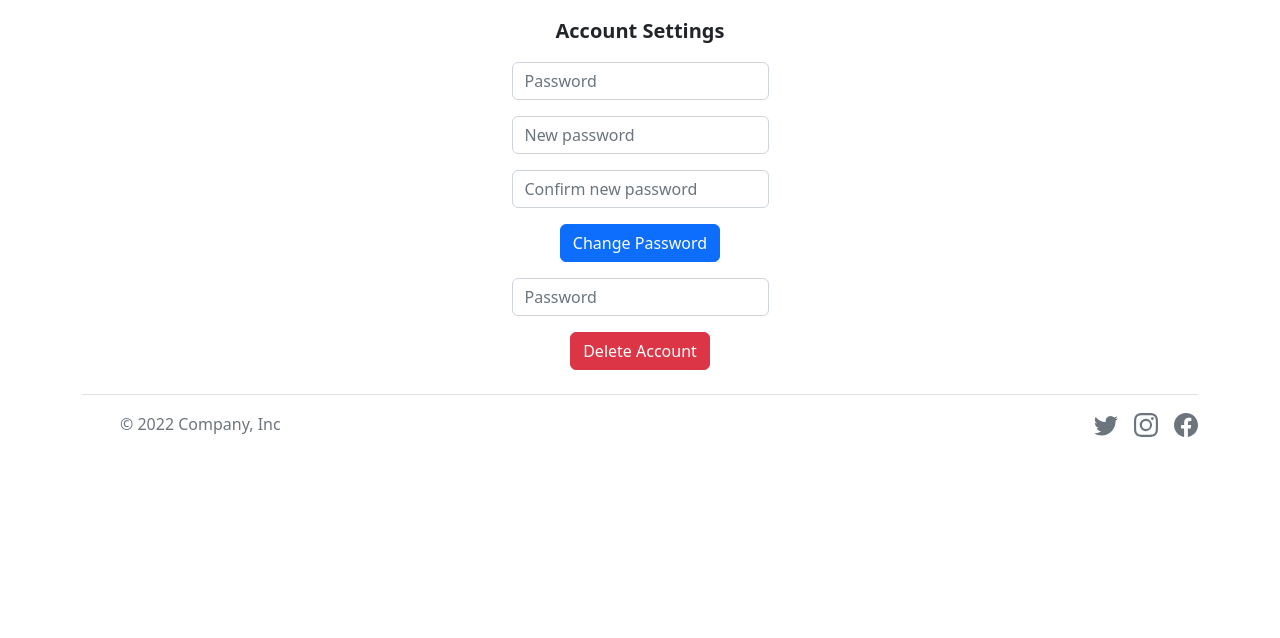
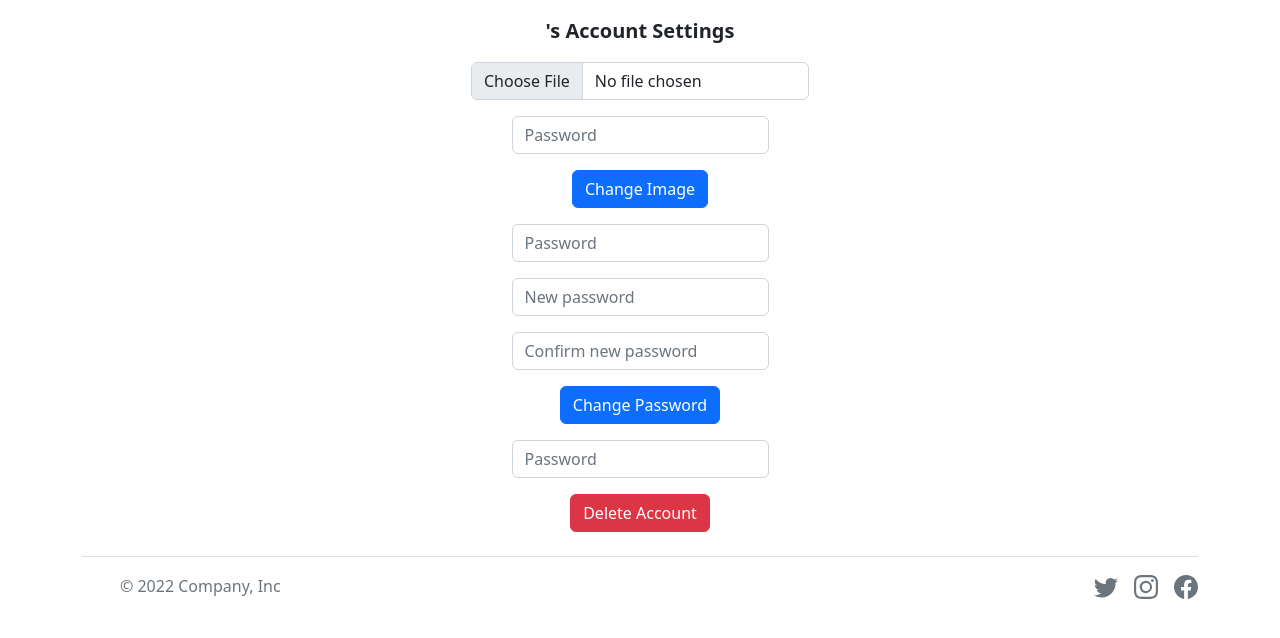
Before and after one commit to HundredSongs/E-Learning-Website, a Flask app: page /settings in a window 1280 px wide. Shown: the part 72-710 px from the top of the page. Run offline with Flask 2, Linux system fonts and the light colour scheme; the visitor is signed in with stand-in values (Sample User, id 1); some libraries are stand-ins or nearby versions.

Commit message:
Users can now upload a user image.

```diff
--- a/app.py
+++ b/app.py
@@ -1,19 +1,28 @@
 from crypt import methods
 from itertools import count
 import os
+import re
 from types import NoneType
+from unicodedata import name
 
 from cs50 import SQL
-from flask import Flask, flash, redirect, render_template, request, session
+from flask import Flask, flash, redirect, render_template, request, session, url_for
 from flask_session import Session
 from tempfile import mkdtemp
 from requests import delete, post
 from werkzeug.security import check_password_hash, generate_password_hash
+from werkzeug.utils import secure_filename
 
 from helpers import login_required
 
 # Configure application
 app = Flask(__name__)
+
+# Configure upload folder
+UPLOAD_FOLDER = "./static/images/users"
+ALLOWED_EXTENSIONS = {'png', 'jpg', 'jpeg', 'gif'}
+
+app.config["UPLOAD_FOLDER"] = UPLOAD_FOLDER
 
 # Ensure templates are auto-reloaded
 app.config["TEMPLATES_AUTO_RELOAD"] = True
@@ -331,6 +340,12 @@
         return render_template("signup.html")
 
 
+#
+def allowed_file(filename):
+    return '.' in filename and \
+           filename.rsplit('.', 1)[1].lower() in ALLOWED_EXTENSIONS
+
+
 # Account Settings
 @app.route("/settings", methods=["GET", "POST"])
 @login_required
@@ -367,9 +382,34 @@
                 flash("Account deleted")
                 return redirect("/logout")
 
+        # Change User Image
+        elif request.form.get("image"):
+
+            # check if the post request has the file part
+            if 'file' not in request.files:
+                flash('No file part')
+                return redirect("/settings")
+
+            file = request.files['file']
+            # If the user does not select a file, the browser submits an
+            # empty file without a filename.
+            if file.filename == '':
+                flash('No selected file')
+                return redirect("/settings")
+
+            if file and allowed_file(file.filename):
+
+                filename = secure_filename(file.filename)
+                file.save(os.path.join(app.config["UPLOAD_FOLDER"], filename))
+
+                os.rename(os.path.join(app.config["UPLOAD_FOLDER"], filename), os.path.join(app.config["UPLOAD_FOLDER"], str(session["user_id"]) + ".png"))
+
+                db.execute("UPDATE users SET img = ?", os.path.join(app.config["UPLOAD_FOLDER"], str(session["user_id"]) + ".png"))
+
+                return redirect("/settings")
 
         # Check if users wants to change password
-        if request.form.get("button_pass") != None:
+        elif request.form.get("button_pass") != None:
 
             # Ensure new password was submitted
             if not request.form.get("password_new"):
@@ -409,4 +449,5 @@
 
     # GET
     else:
-        return render_template("account_settings.html")
+        name = db.execute("SELECT * FROM users WHERE id = ?", session["user_id"])
+        return render_template("account_settings.html", name=name)
--- a/templates/account_settings.html
+++ b/templates/account_settings.html
@@ -8,9 +8,26 @@
 <p></p>
 <div class="text-center">
 
-    <p class="fs-5 fw-bold">Account Settings</p>
+    <p class="fs-5 fw-bold">{% for name in name %}{{ name.username }}{% endfor %}'s Account Settings</p>
 
     <p></p>
+    {% for name in name %}
+    <img class="bd-placeholder-img rounded-circle" width="140" height="140" src="{{ name.img }}" role="img" aria-label="Placeholder: 140x140" preserveAspectRatio="xMidYMid slice" focusable="false"><title>Placeholder</title><rect width="100%" height="100%" fill="#777"></rect></img>
+    {% endfor %}
+    <p></p>
+
+    <form action="/settings" method="post" enctype="multipart/form-data">
+    <div class="mb-3">
+        <input type="file" class="form-control mx-auto w-auto" id="file" name="file">
+      </div>
+      <div class="mb-3">
+        <input class="form-control mx-auto w-auto" id="password" name="password" placeholder="Password" type="password">
+    </div>
+      <button class="btn btn-primary" name="image" type="submit" value="upload">Change Image</button>
+    </form>
+
+    <p></p>
+
     <form action="/settings" method="post">
         <div class="mb-3">
             <input class="form-control mx-auto w-auto" id="password" name="password" placeholder="Password" type="password">
```
Also changed, not shown: project.db, static/images/users/8.png (added), static/images/users/default.png (added), 3 other files.
